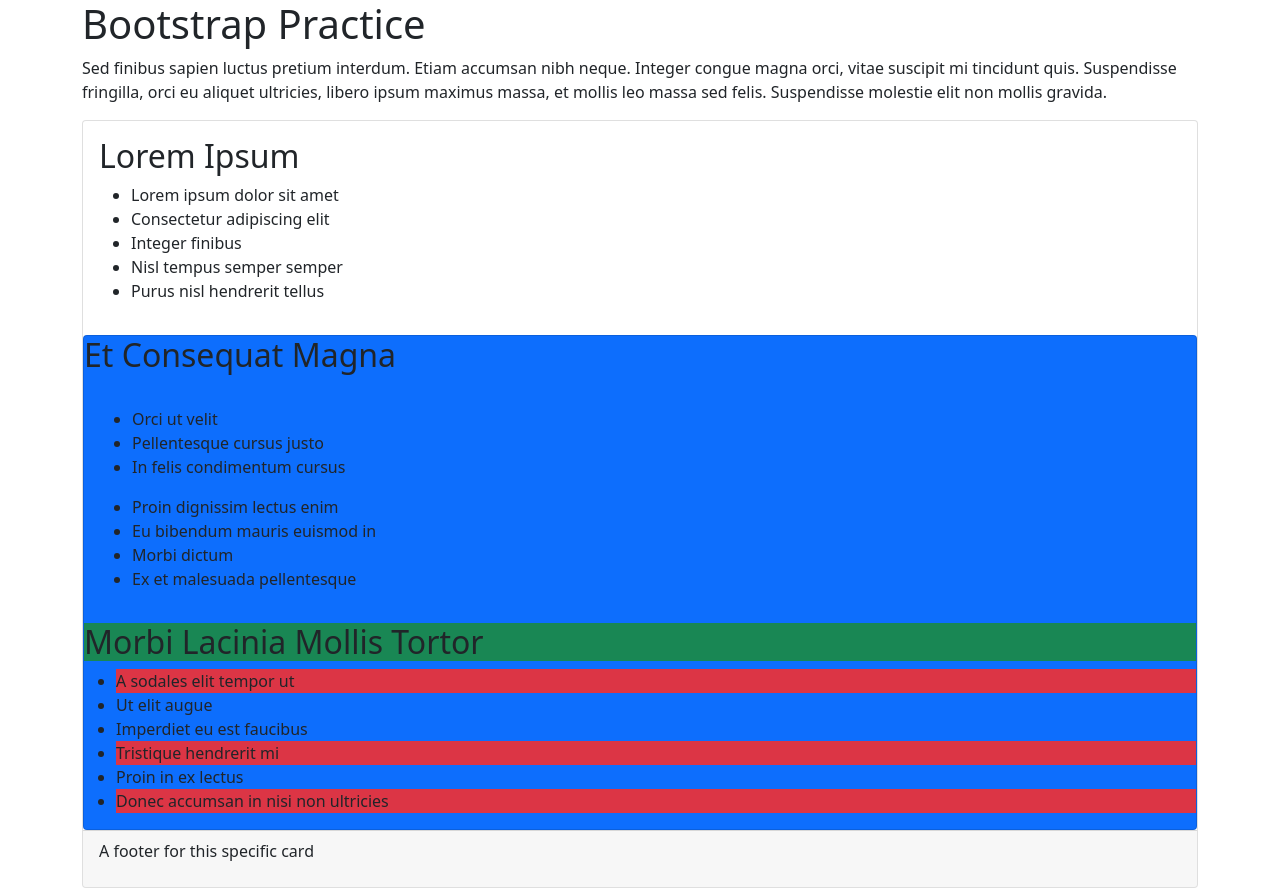
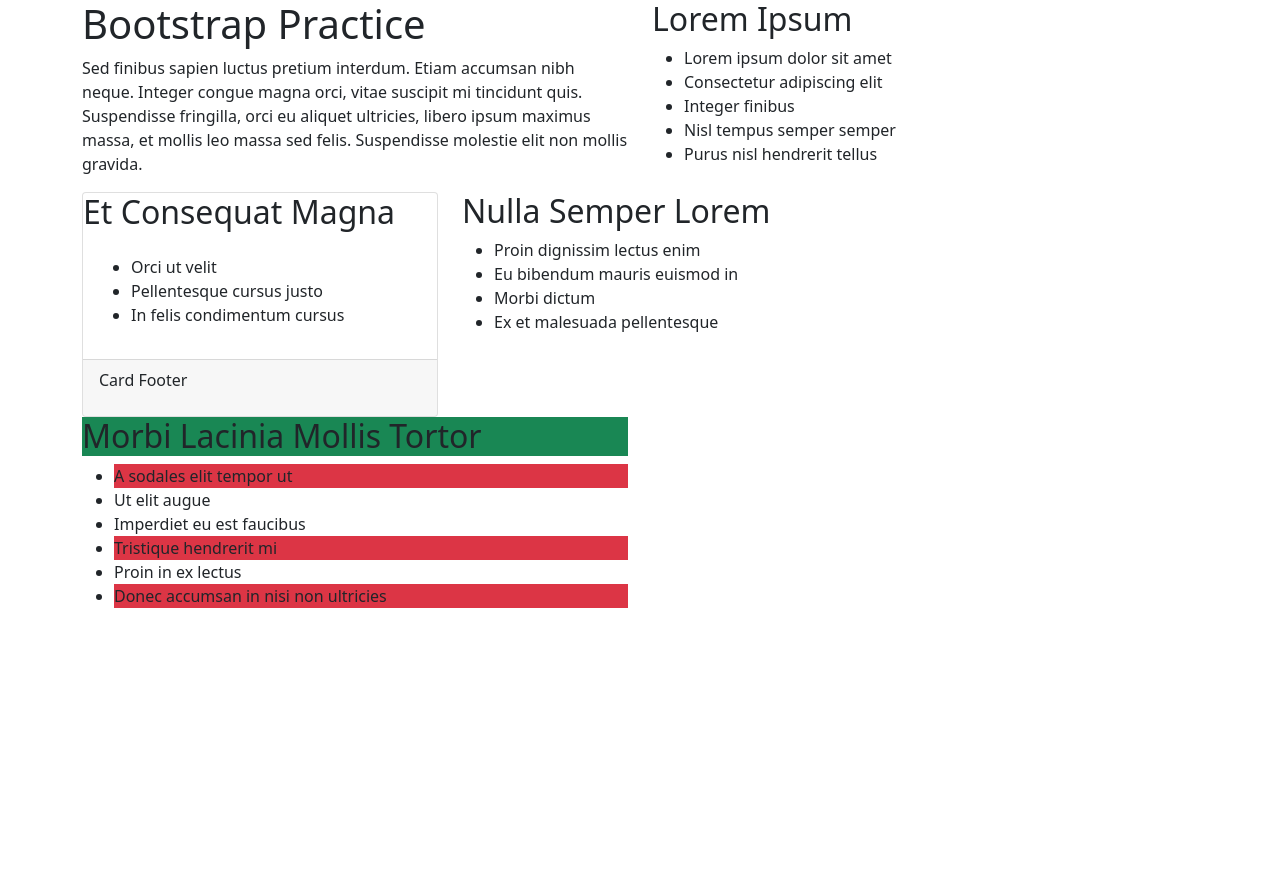
Before and after one commit to FaithKwamboka/bootstrap-practice, a plain HTML site: page index.html in a window 1280 px wide. After the commit the page ends 800 px from the top, so only its background shows below. Drawn offline with Linux system fonts and the light colour scheme.

Commit message:
Adding grids

```diff
--- a/index.html
+++ b/index.html
@@ -1,18 +1,20 @@
 <!DOCTYPE html>
 <html>
   <head>
-    <meta charset="utf-8">
     <title>Bootstrap Practice</title>
     <link href="css/bootstrap.css" rel="stylesheet" type="text/css">
   </head>
   <body>
     <div class="container">
+      <div class="row">
+        <div class="col-md-6">
           <div class="jumbotron">
             <h1>Bootstrap Practice</h1>
             <p>Sed finibus sapien luctus pretium interdum. Etiam accumsan nibh neque. Integer congue magna orci, vitae suscipit mi tincidunt quis. Suspendisse fringilla, orci eu aliquet ultricies, libero ipsum maximus massa, et mollis leo massa sed felis. Suspendisse molestie elit non mollis gravida.</p>
           </div>
-        <div class="card">
-            <div class="card-body">
+        </div>
+        <div class="col-md-6">
+          <div class="well">
             <h2>Lorem Ipsum</h2>
             <ul>
               <li>Lorem ipsum dolor sit amet</li>
@@ -22,9 +24,13 @@
               <li>Purus nisl hendrerit tellus</li>
             </ul>
           </div>
-            <div class="card bg-primary">
-                <div class="card-title">
-    <h2>Et Consequat Magna</h2>
+        </div>
+      </div>
+      <div class="row">
+        <div class="col-md-4">
+          <div class="card card-info">
+            <div class="card-heading">
+              <h2 class="card-title">Et Consequat Magna</h2>
             </div>
             <div class="card-body">
               <ul>
@@ -32,13 +38,22 @@
                 <li>Pellentesque cursus justo</li>
                 <li>In felis condimentum cursus</li>
               </ul>
+            </div>
+            <div class="card-footer">
+              <p>Card Footer</p>
+            </div>
+          </div>
+        </div>
+        <div class="col-md-4">
+          <h2>Nulla Semper Lorem</h2>
           <ul>
             <li>Proin dignissim lectus enim</li>
             <li>Eu bibendum mauris euismod in</li>
             <li>Morbi dictum</li>
             <li>Ex et malesuada pellentesque</li>
+          </ul>
         </div>
-    </ul>
+        <div class="col-md-6">
           <h2 class="bg-success">Morbi Lacinia Mollis Tortor</h2>
           <ul>
             <li class="bg-danger">A sodales elit tempor ut</li>
@@ -49,8 +64,6 @@
             <li class="bg-danger">Donec accumsan in nisi non ultricies</li>
           </ul>
         </div>
-    <div class="card-footer">
-        <p>A footer for this specific card</p>
       </div>
     </div>
   </body>
```
Lines whose indentation alone changed are shown as unchanged.
